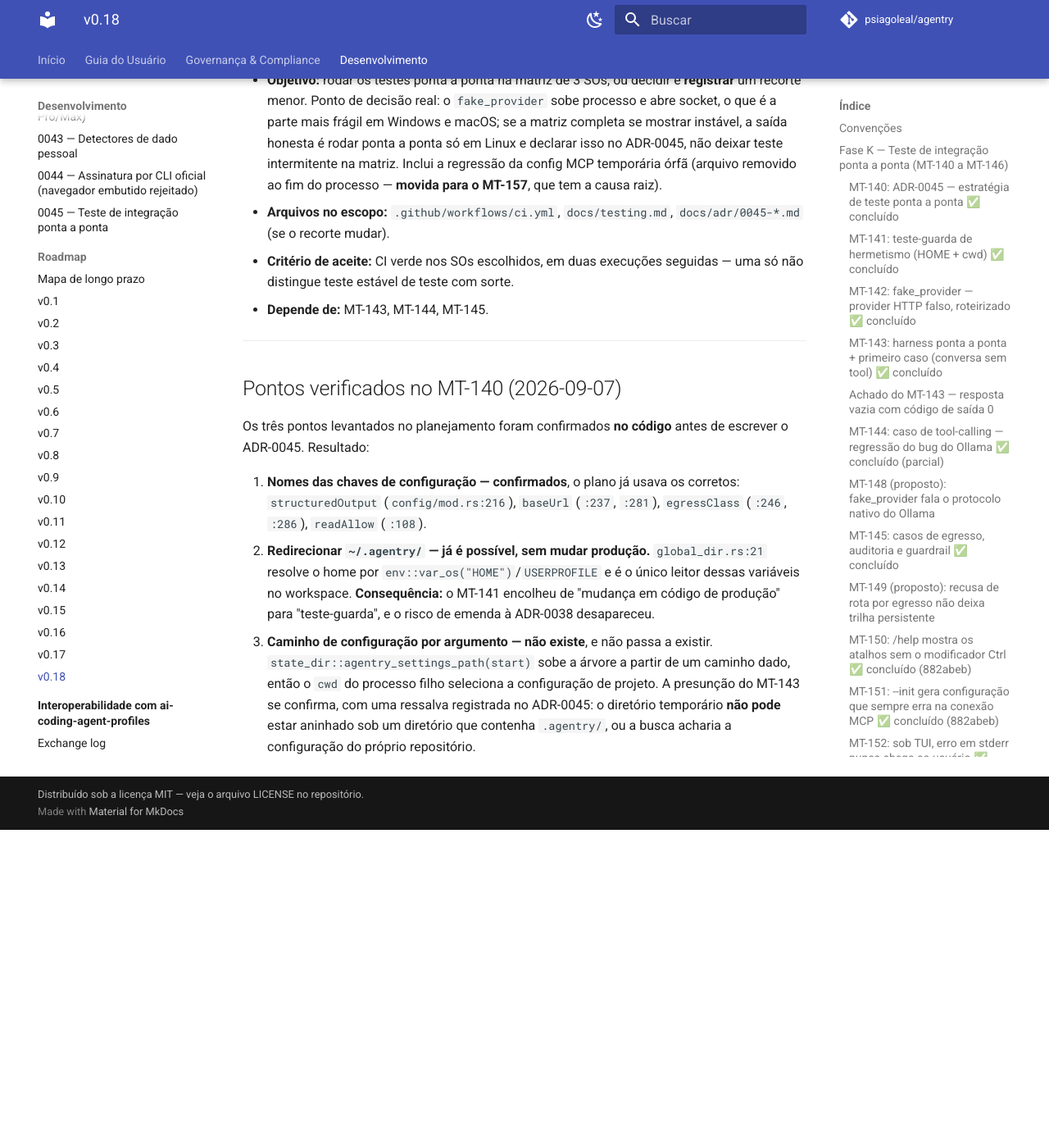
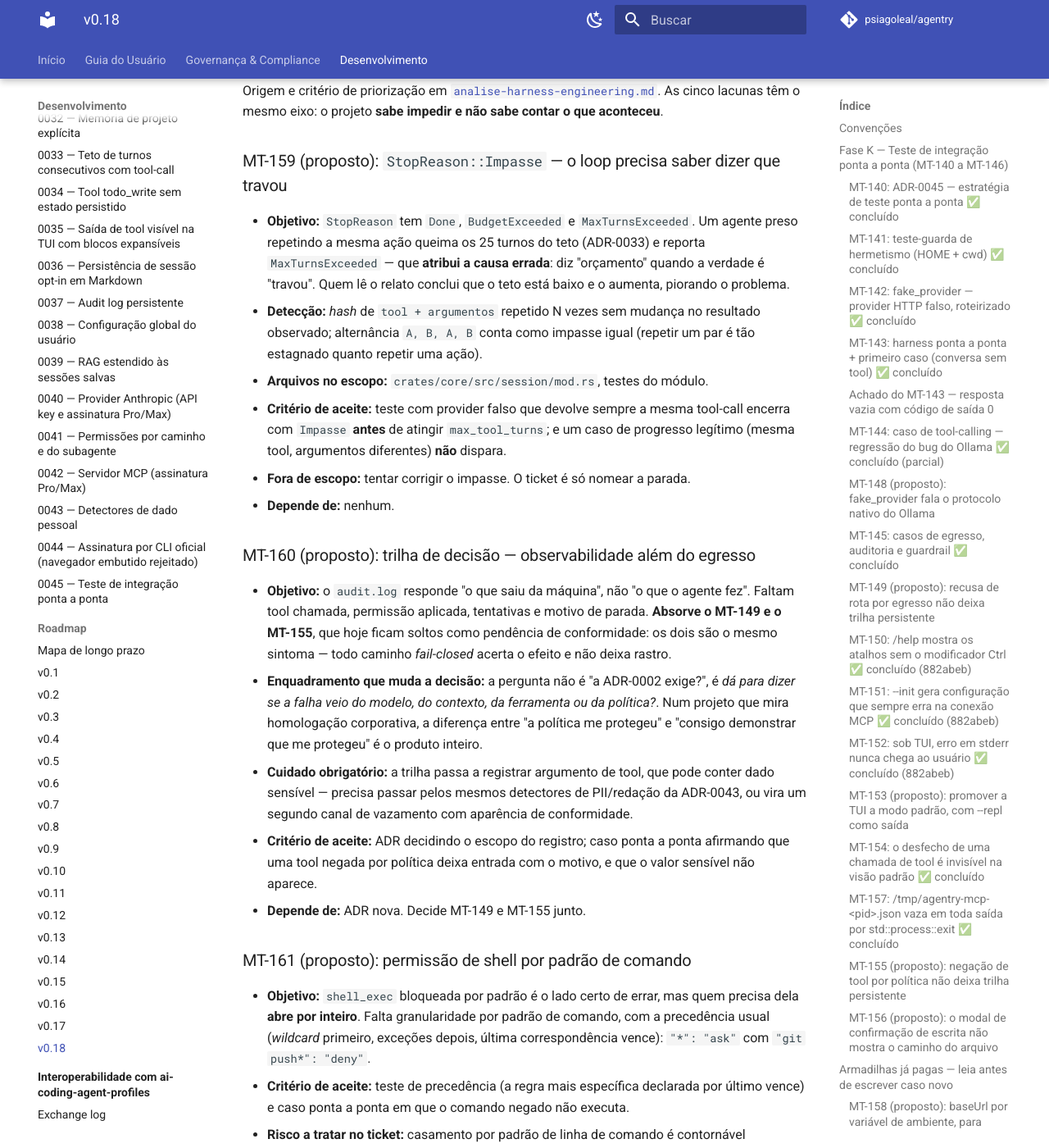
Before and after one commit to psiagoleal/agentry, an MkDocs documentation site: the page built from docs/roadmap-v0.18.md, in a window 1280 px wide and 1400 px high, scrolled down 11663 px. Shown: the whole window at 82% size. Built offline with MkDocs 1.6.1 and Material for MkDocs 9.7.7, drawn with Linux system fonts in a browser that asks for light colours; comment, search, counter and statistics services are not loaded; before the commit the page ends 12675 px from its top, so only the background shows below that; some of the changed text lies outside the part shown.

Commit message:
docs: avalia o agentry como harness e abre a frente MT-159..163
Mapeia o projeto contra o vocabulario corrente de harness engineering
(agente = modelo + harness; a correcao duravel esta no ambiente, nao em
mais uma advertencia no prompt) e registra onde ha lacuna real.

O mapeamento e majoritariamente favoravel -- ferramentas, contexto,
memoria e skills sob demanda ja estao maduros, e o projeto acrescenta um
eixo que o vocabulario publico nao nomeia: para onde o dado pode ir
(classe de egresso, recusa antes da chamada, roteamento nuvem-planeja /
local-le). Vale registrar porque esse diferencial nao aparece de graca em
comparacao com ferramenta generica.

As cinco lacunas encontradas tem o mesmo eixo: o projeto sabe impedir e
nao sabe contar o que aconteceu.

MT-159 -- o loop nao sabe dizer que travou. Agente preso queima os 25
turnos e reporta MaxTurnsExceeded, que ATRIBUI A CAUSA ERRADA: diz
"orcamento" quando a verdade e "travou no passo 3". Quem le conclui que o
teto esta baixo e o aumenta, piorando o problema.

MT-160 -- observabilidade cobre egresso e mais nada. Absorve o MT-149 e o
MT-155, hoje soltos como pendencia de conformidade: sao o mesmo sintoma,
todo caminho fail-closed acerta o efeito e nao deixa rastro. O
enquadramento certo nao e "a ADR-0002 exige?" e sim "da para dizer se a
falha veio do modelo, do contexto, da tool ou da politica?".

MT-161 (shell por padrao de comando), MT-162 (teto de tempo e custo) e
MT-163 (transitorio vs deterministico) completam a frente.

Registra tambem o que NAO adotar sem decisao: hooks exigem ADR (sao
execucao arbitraria declarada em arquivo de configuracao, o que um agente
mirando homologacao corporativa nao pode ganhar por impulso); grafo em
worktrees compra relogio e paga token, sem caso concreto ainda; e
SDD/TDD/gauntlet sao disciplina de processo de quem usa, nao feature do
binario.

{agente: Claude Code; modelo: claude-opus-5}

```diff
--- /dev/null
+++ b/docs/analise-harness-engineering.md
@@ -0,0 +1,132 @@
+<!-- Caminho relativo: docs/analise-harness-engineering.md -->
+
+# O `agentry` como *harness*: mapeamento e lacunas
+
+> **Natureza deste documento:** não é ADR (não decide nada) nem roadmap (não sequencia
+> trabalho). É uma avaliação do `agentry` contra o vocabulário corrente de *harness
+> engineering*, feita para responder uma pergunta: **onde o projeto já está maduro e onde tem
+> lacuna real?** As decisões que ele sugere estão registradas como tickets em
+> [`roadmap-v0.18.md`](./roadmap-v0.18.md); as que exigem ADR estão marcadas como tal.
+
+## O enquadramento
+
+A ideia central é que **agente = modelo + harness**, e que o harness — não o modelo — é onde
+uma equipe acumula vantagem: tools, contexto, permissões, verificação, observabilidade e
+memória. O corolário prático, atribuído a Mitchell Hashimoto, é o que mais interessa aqui:
+
+> Quando o agente repete um erro, a correção mais durável costuma estar **no ambiente ao redor
+> dele** — não em mais uma advertência no prompt.
+
+Isso separa dois tipos de controle que o `agentry` já trata de forma diferente, mas nunca
+nomeou junto: **instrução é probabilística** (o modelo lê e decide seguir) e **fronteira é
+determinística** (o runtime impede, independente do que o modelo concluiu). O projeto já
+escolheu o lado determinístico nos pontos que importam — egresso, permissão, guardrail — e é
+por isso que o mapeamento abaixo é majoritariamente favorável.
+
+## Mapeamento: os componentes de um harness robusto
+
+| Componente | No `agentry` hoje | Situação |
+|---|---|---|
+| **Ferramentas** — ações pequenas, previsíveis, com falha observável | `ToolRegistry` + tools nativas + MCP (ADR-0028) | maduro |
+| **Contexto** — base fixa curta + conteúdo sob demanda | `repoMap`, RAG semântico, *grounding* por LSP, `session_search`; skills com *frontmatter* e corpo sob demanda (ADR-0023) | maduro |
+| **Memória** — decisão útil sobrevive à sessão | `/remember` explícito (ADR-0032); `/save`+`/recall` | maduro |
+| **Permissões** — política vira limite executável | `deny`/`ask`, `readAllow`, `subagentPermissions` (ADR-0041); `shell_exec` bloqueada por padrão | **lacuna parcial** |
+| **Verificação** — o que conta como correto | guardrails de conteúdo (ADR-0007), detectores de PII (ADR-0043), Reviewer (ADR-0015) | **lacuna**: nenhum sensor determinístico (teste/lint/tipos) no ciclo |
+| **Observabilidade** — decisões, tools, tentativas, motivo de parada | `audit.log` de **egresso** (ADR-0002) | **lacuna central** |
+| **Atribuição de falha** — a falha veio do modelo, do contexto, da tool ou da política? | — | **inexistente** |
+
+Duas leituras saltam da tabela. A primeira: o `agentry` é forte exatamente onde o modelo
+público é mais vago — ele trata privacidade e egresso como eixo de primeira classe, o que
+nenhum dos componentes acima cobre (ver "O que o modelo não cobre", no fim). A segunda: as
+lacunas se concentram do lado **depois da ação** — o projeto sabe impedir, e não sabe contar o
+que aconteceu.
+
+## Lacunas, em ordem de retorno
+
+### 1. O loop não sabe dizer que travou
+
+`StopReason` tem hoje três valores: `Done`, `BudgetExceeded`, `MaxTurnsExceeded`. Falta o que a
+literatura de *loop engineering* chama de **impasse**: o agente repete a mesma ação — ou o
+mesmo par alternado — sem que o observado mude.
+
+Isso não é preciosismo taxonômico. Um agente preso hoje queima os 25 turnos do teto (ADR-0033)
+e reporta `MaxTurnsExceeded`, que **atribui a causa errada**: diz "orçamento" quando a verdade é
+"travou no passo 3". Quem lê o relato conclui que o teto está baixo e o aumenta — piorando o
+problema. Detecção conhecida e barata: *hash* de `tool + argumentos` repetido N vezes sem
+mudança no resultado observado; alternância `A, B, A, B` conta como impasse igual.
+
+→ **MT-159**.
+
+### 2. Observabilidade cobre egresso e mais nada
+
+O `audit.log` responde "o que saiu da máquina". Não responde "o que o agente fez": qual tool
+foi chamada, qual permissão foi aplicada, quantas tentativas houve, por que o loop parou.
+
+Esta é a lacuna que **absorve o MT-149 e o MT-155**, hoje soltos como pendências de
+conformidade. Os dois são o mesmo sintoma — todo caminho *fail-closed* do projeto acerta o
+efeito e não deixa rastro — e o enquadramento certo não é "a ADR-0002 exige?", é: *dá para
+dizer se a falha veio do modelo, do contexto, da ferramenta ou da política?* Hoje não dá. Num
+projeto cujo alvo declarado é homologação corporativa, a diferença entre "a política me
+protegeu" e "consigo demonstrar que me protegeu" é o produto inteiro.
+
+→ **MT-160** (e fecha MT-149 + MT-155 na mesma decisão).
+
+### 3. Permissão de shell é tudo-ou-nada
+
+`shell_exec` bloqueada por padrão é o lado certo de errar, mas quem precisa dela **abre por
+inteiro**. Falta granularidade por padrão de comando, com a regra usual de precedência
+(*wildcard* primeiro, exceções depois, última correspondência vence): `"*": "ask"` com
+`"git push*": "deny"` é o caso canônico — o risco não pode depender de o modelo lembrar da
+convenção.
+
+→ **MT-161**.
+
+### 4. Orçamento mede tokens e turnos, não tempo nem custo
+
+Turnos e tokens o próprio loop controla. Tempo de parede e custo acumulado têm dono diferente —
+exigem contador no orquestrador — e hoje simplesmente não existem. Uma sessão pode gastar meia
+hora e uma fatura sem cruzar nenhum teto declarado.
+
+→ **MT-162**.
+
+### 5. Erro transitório e determinístico recebem o mesmo tratamento
+
+*Rate limit*, *timeout* e 5xx podem funcionar na tentativa seguinte e merecem recuo
+exponencial; argumento inválido, arquivo inexistente e permissão negada não melhoram com
+repetição — repetir só gasta turno. Hoje os dois derrubam o turno da mesma forma. A regra
+operacional é conhecida: *retry* é do transporte; falha de conteúdo volta como observação para
+o modelo corrigir.
+
+→ **MT-163**.
+
+## O que **não** adotar sem decisão explícita
+
+- **Hooks** (`PreToolUse`/`PostToolUse`/`Stop`) são o mecanismo mais poderoso do modelo — trocam
+  instrução probabilística por automação garantida. Mas o `agentry` já tem duas camadas
+  determinísticas **antes** da ação (permissões e guardrails); o que hooks acrescentariam de
+  fato é o lado **depois** (rodar teste/lint sobre o que acabou de ser editado) e o **gate de
+  saída** (só encerra se o critério de aceite passar). O ganho é real e o custo também: um hook
+  é execução arbitrária declarada em arquivo de configuração, que é precisamente o tipo de
+  capacidade que um agente mirando homologação corporativa não pode ganhar por impulso.
+  **Exige ADR** — e a ADR precisa responder quem pode declarar hook e sob qual classe de
+  egresso, não só qual o formato.
+- **Grafo / *fan-out* em *worktrees***. O ganho é de **relógio, não de token** — cada fatia
+  paga o próprio *prefill* —, e só compensa quando as fatias não compartilham contexto. O
+  subagente de um nível (ADR-0031) é adequado ao tamanho atual do projeto. Reabrir quando
+  houver caso concreto de onda com fatias verticais independentes.
+- **SDD/TDD, *completion gates* e Gauntlet Loop** são disciplina de **processo de quem usa** o
+  `agentry`, não features do binário. Boa parte já é praticada aqui (spec → teste que nasce
+  falhando → verificação com comando de prova; achado vira ticket, não comentário solto).
+
+## O que o modelo público não cobre — e o `agentry` sim
+
+O vocabulário de harness trata permissão como *"o que a ferramenta pode fazer"*. O `agentry`
+acrescenta um eixo que nenhum dos componentes canônicos nomeia: ***para onde o dado pode ir***
+— classe de egresso por perfil, recusa de rota **antes** da chamada, bloqueio no transporte com
+auditoria, e roteamento que permite ao modelo de nuvem planejar enquanto o modelo local lê o
+que é confidencial (ADR-0041).
+
+Vale registrar isso explicitamente por dois motivos. Primeiro, porque é o diferencial do
+projeto e ele não aparece de graça em nenhuma comparação com ferramenta genérica. Segundo,
+porque é o critério que decide as lacunas acima: cada uma delas foi priorizada por **quanto
+reforça a capacidade de prestar contas**, que é a promessa que o `agentry` faz.
--- a/docs/roadmap-v0.18.md
+++ b/docs/roadmap-v0.18.md
@@ -392,6 +392,72 @@
   precedência sobre o arquivo do projeto.
 - **Depende de:** ADR nova **se** (b) for escolhida; nenhum se (a).
 
+## Frente nova: o `agentry` como *harness* (MT-159 a MT-163)
+
+Origem e critério de priorização em [`analise-harness-engineering.md`](./analise-harness-engineering.md).
+As cinco lacunas têm o mesmo eixo: o projeto **sabe impedir e não sabe contar o que aconteceu**.
+
+### MT-159 (proposto): `StopReason::Impasse` — o loop precisa saber dizer que travou
+- **Objetivo:** `StopReason` tem `Done`, `BudgetExceeded` e `MaxTurnsExceeded`. Um agente preso
+  repetindo a mesma ação queima os 25 turnos do teto (ADR-0033) e reporta `MaxTurnsExceeded` —
+  que **atribui a causa errada**: diz "orçamento" quando a verdade é "travou". Quem lê o relato
+  conclui que o teto está baixo e o aumenta, piorando o problema.
+- **Detecção:** *hash* de `tool + argumentos` repetido N vezes sem mudança no resultado
+  observado; alternância `A, B, A, B` conta como impasse igual (repetir um par é tão estagnado
+  quanto repetir uma ação).
+- **Arquivos no escopo:** `crates/core/src/session/mod.rs`, testes do módulo.
+- **Critério de aceite:** teste com provider falso que devolve sempre a mesma tool-call encerra
+  com `Impasse` **antes** de atingir `max_tool_turns`; e um caso de progresso legítimo (mesma
+  tool, argumentos diferentes) **não** dispara.
+- **Fora de escopo:** tentar corrigir o impasse. O ticket é só nomear a parada.
+- **Depende de:** nenhum.
+
+### MT-160 (proposto): trilha de decisão — observabilidade além do egresso
+- **Objetivo:** o `audit.log` responde "o que saiu da máquina", não "o que o agente fez". Faltam
+  tool chamada, permissão aplicada, tentativas e motivo de parada. **Absorve o MT-149 e o
+  MT-155**, que hoje ficam soltos como pendência de conformidade: os dois são o mesmo sintoma —
+  todo caminho *fail-closed* acerta o efeito e não deixa rastro.
+- **Enquadramento que muda a decisão:** a pergunta não é "a ADR-0002 exige?", é *dá para dizer
+  se a falha veio do modelo, do contexto, da ferramenta ou da política?*. Num projeto que mira
+  homologação corporativa, a diferença entre "a política me protegeu" e "consigo demonstrar que
+  me protegeu" é o produto inteiro.
+- **Cuidado obrigatório:** a trilha passa a registrar argumento de tool, que pode conter dado
+  sensível — precisa passar pelos mesmos detectores de PII/redação da ADR-0043, ou vira um
+  segundo canal de vazamento com aparência de conformidade.
+- **Critério de aceite:** ADR decidindo o escopo do registro; caso ponta a ponta afirmando que
+  uma tool negada por política deixa entrada com o motivo, e que o valor sensível não aparece.
+- **Depende de:** ADR nova. Decide MT-149 e MT-155 junto.
+
+### MT-161 (proposto): permissão de shell por padrão de comando
+- **Objetivo:** `shell_exec` bloqueada por padrão é o lado certo de errar, mas quem precisa dela
+  **abre por inteiro**. Falta granularidade por padrão de comando, com a precedência usual
+  (*wildcard* primeiro, exceções depois, última correspondência vence): `"*": "ask"` com
+  `"git push*": "deny"`.
+- **Critério de aceite:** teste de precedência (a regra mais específica declarada por último
+  vence) e caso ponta a ponta em que o comando negado não executa.
+- **Risco a tratar no ticket:** casamento por padrão de linha de comando é contornável
+  (`git${IFS}push`, alias, `sh -c`). O ticket precisa declarar isso como limitação **na
+  documentação**, ou a fronteira vira falsa sensação de proteção — o mesmo erro que o
+  `readAllow` já documenta (ADR-0041).
+- **Depende de:** nenhum.
+
+### MT-162 (proposto): orçamento de tempo de parede e custo
+- **Objetivo:** turnos e tokens o loop controla; **tempo** e **custo acumulado** não existem.
+  Uma sessão pode gastar meia hora e uma fatura sem cruzar nenhum teto declarado.
+- **Critério de aceite:** dois `StopReason` novos (ou um com motivo), testes com relógio
+  injetado — nunca `sleep` real na suíte.
+- **Depende de:** nenhum.
+
+### MT-163 (proposto): distinguir falha transitória de determinística
+- **Objetivo:** *rate limit*, *timeout* e 5xx podem funcionar na tentativa seguinte e merecem
+  recuo exponencial; argumento inválido, arquivo inexistente e permissão negada não melhoram com
+  repetição. Hoje os dois derrubam o turno igual. Regra operacional: *retry* é do **transporte**;
+  falha de conteúdo volta como **observação** para o modelo corrigir.
+- **Critério de aceite:** provider falso que devolve 503 nas duas primeiras e 200 na terceira
+  conclui; o que devolve 400 falha **sem** repetir (afirmar a contagem de requisições no
+  registro do `fake_provider`).
+- **Depende de:** nenhum.
+
 ### MT-146: fiar no CI (e o que fica de fora)
 - **Objetivo:** rodar os testes ponta a ponta na matriz de 3 SOs, ou decidir e **registrar**
   um recorte menor. Ponto de decisão real: o `fake_provider` sobe processo e abre socket, o
```
